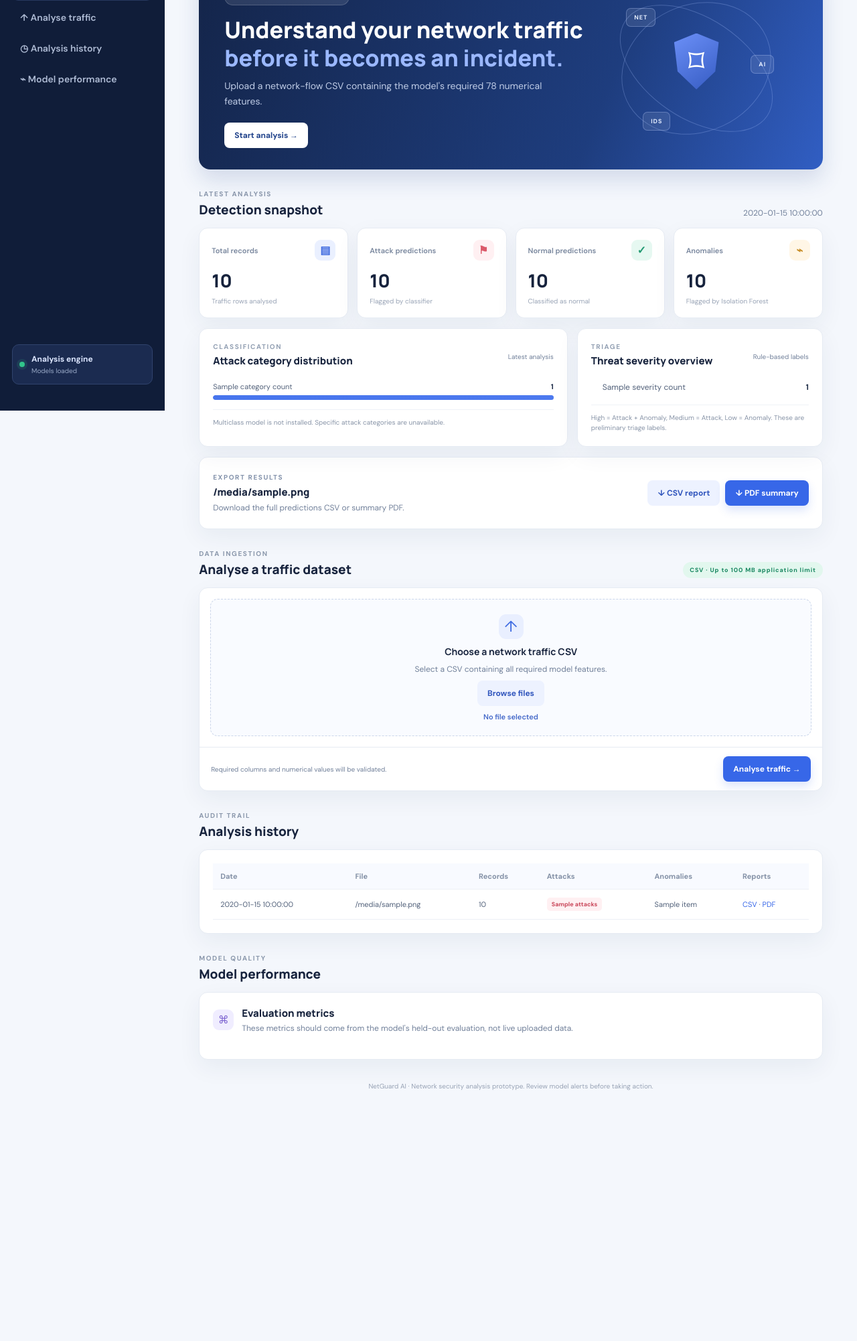
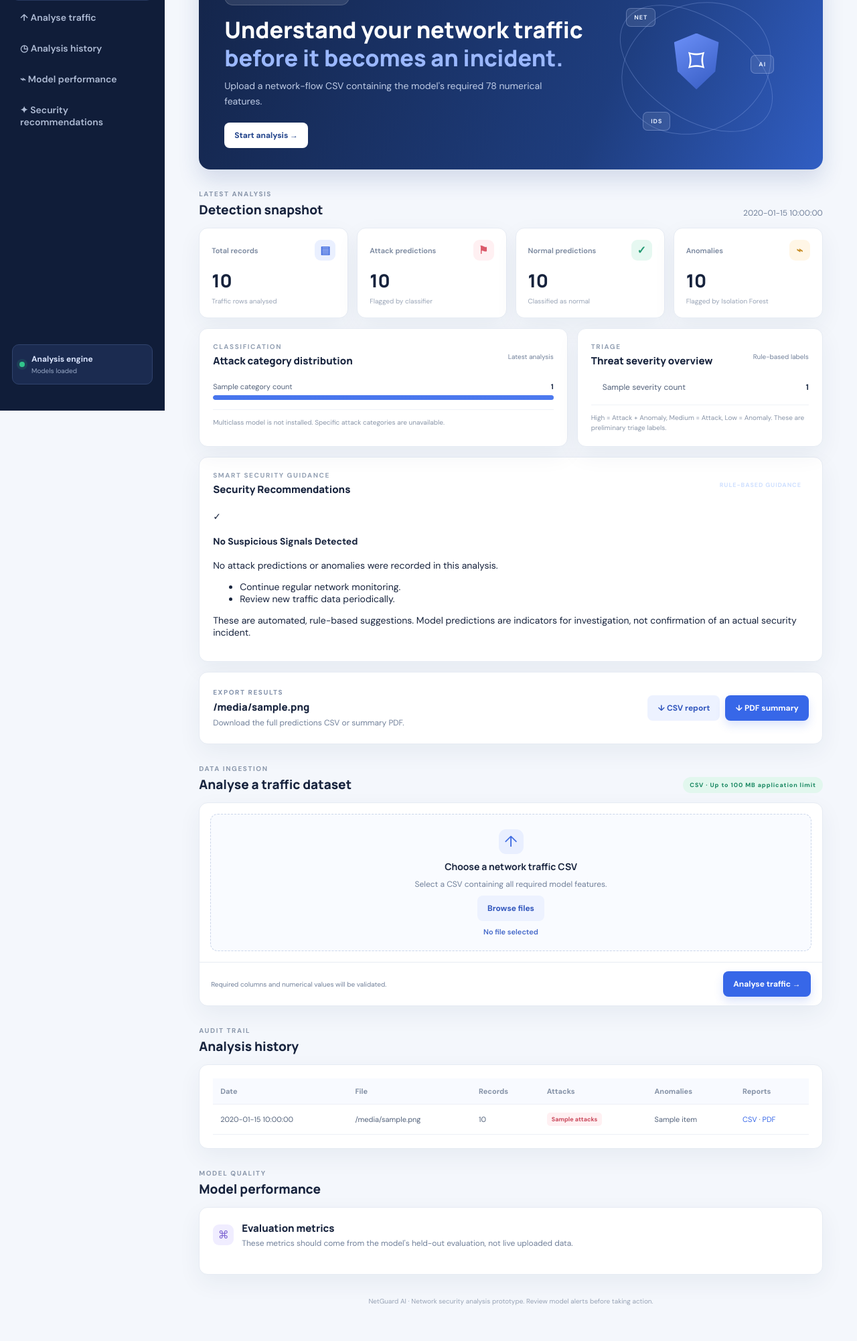
Before and after one commit to Jaspreetkaur203/NetGuard-AI, a Flask app: template templates/index.html in a window 1280 px wide. Shown: the part 187-2189 px from the top of the page at 67% size. Before the commit the page ends 1815 px from the top, so only its background shows below. Run offline with Flask 3, Linux system fonts and the light colour scheme; the template is opened without the code that fills it: most values are stand-ins (such as "Sample title", 1, 10 or a date in 2020); parts of the project's set-up code (start-up, migrations or seed data) failed here and were passed over.

Commit message:
Update index.html

```diff
--- a/templates/index.html
+++ b/templates/index.html
@@ -11,6 +11,7 @@
 <body>
 <div class="app-shell">
 
+    <!-- SIDEBAR -->
     <aside class="sidebar">
 
         <a class="brand" href="{{ url_for('home') }}">
@@ -27,6 +28,7 @@
         <a class="nav-link" href="#upload">↑ Analyse traffic</a>
         <a class="nav-link" href="#history">◷ Analysis history</a>
         <a class="nav-link" href="#models">⌁ Model performance</a>
+        <a class="nav-link" href="#recommendations">✦ Security recommendations</a>
 
         <div class="sidebar-bottom">
             <div class="status-card">
@@ -41,6 +43,7 @@
     </aside>
 
 
+    <!-- MAIN CONTENT -->
     <main class="main-content">
 
         <header class="topbar">
@@ -61,6 +64,7 @@
         </header>
 
 
+        <!-- FLASH MESSAGES -->
         {% with messages = get_flashed_messages(with_categories=true) %}
             {% for category, message in messages %}
                 <div class="flash {{ category }}">{{ message }}</div>
@@ -68,7 +72,9 @@
         {% endwith %}
 
 
+        <!-- HERO SECTION -->
         <section class="hero-panel">
+
             <div>
                 <span class="pill pill-blue">AI-POWERED TRAFFIC ANALYSIS</span>
 
@@ -95,9 +101,11 @@
                 <span class="node node-b">AI</span>
                 <span class="node node-c">IDS</span>
             </div>
+
         </section>
 
 
+        <!-- LATEST ANALYSIS -->
         <section class="section-heading">
             <div>
                 <p class="eyebrow">LATEST ANALYSIS</p>
@@ -112,6 +120,7 @@
 
         {% if latest %}
 
+        <!-- STATISTICS -->
         <section class="stat-grid">
 
             <article class="stat-card">
@@ -153,6 +162,7 @@
         </section>
 
 
+        <!-- ATTACK AND SEVERITY ANALYSIS -->
         <section class="two-column">
 
             <article class="panel">
@@ -250,11 +260,145 @@
         </section>
 
 
+        <!-- NEW SECURITY RECOMMENDATIONS -->
+        <section class="panel recommendations-panel" id="recommendations">
+
+            <div class="panel-heading">
+                <div>
+                    <p class="eyebrow">SMART SECURITY GUIDANCE</p>
+                    <h3>Security Recommendations</h3>
+                </div>
+
+                <span class="pill pill-blue">RULE-BASED GUIDANCE</span>
+            </div>
+
+
+            {% if latest.attacks > 0 or latest.anomalies > 0 %}
+
+            <div class="recommendation-list">
+
+
+                {% if latest.attacks > 0 %}
+
+                <div class="recommendation-card recommendation-warning">
+
+                    <div class="recommendation-icon">!</div>
+
+                    <div>
+                        <h4>Attack Predictions Detected</h4>
+
+                        <p>
+                            {{ latest.attacks }} traffic records have
+                            been classified as potential attacks.
+                        </p>
+
+                        <ul>
+                            <li>Review the flagged traffic records.</li>
+                            <li>Verify source IP and destination details.</li>
+                            <li>Compare findings with authorised firewall logs.</li>
+                        </ul>
+                    </div>
+
+                </div>
+
+                {% endif %}
+
+
+                {% if latest.anomalies > 0 %}
+
+                <div class="recommendation-card recommendation-info">
+
+                    <div class="recommendation-icon">⌁</div>
+
+                    <div>
+                        <h4>Unusual Traffic Behaviour</h4>
+
+                        <p>
+                            {{ latest.anomalies }} records have been
+                            flagged by the anomaly detection model.
+                        </p>
+
+                        <ul>
+                            <li>Review unusual traffic patterns.</li>
+                            <li>Compare records with normal network activity.</li>
+                            <li>Check relevant network monitoring logs.</li>
+                        </ul>
+                    </div>
+
+                </div>
+
+                {% endif %}
+
+
+                {% if latest.severity_counts.get('High', 0) > 0 %}
+
+                <div class="recommendation-card recommendation-critical">
+
+                    <div class="recommendation-icon">!</div>
+
+                    <div>
+                        <h4>High Priority Review</h4>
+
+                        <p>
+                            {{ latest.severity_counts.get('High', 0) }}
+                            records have both Attack and Anomaly flags.
+                        </p>
+
+                        <ul>
+                            <li>Review these records first.</li>
+                            <li>Verify findings before taking security action.</li>
+                        </ul>
+                    </div>
+
+                </div>
+
+                {% endif %}
+
+            </div>
+
+
+            {% else %}
+
+            <div class="recommendation-card recommendation-safe">
+
+                <div class="recommendation-icon">✓</div>
+
+                <div>
+                    <h4>No Suspicious Signals Detected</h4>
+
+                    <p>
+                        No attack predictions or anomalies were
+                        recorded in this analysis.
+                    </p>
+
+                    <ul>
+                        <li>Continue regular network monitoring.</li>
+                        <li>Review new traffic data periodically.</li>
+                    </ul>
+                </div>
+
+            </div>
+
+            {% endif %}
+
+
+            <p class="recommendation-disclaimer">
+                These are automated, rule-based suggestions.
+                Model predictions are indicators for investigation,
+                not confirmation of an actual security incident.
+            </p>
+
+        </section>
+        <!-- END SECURITY RECOMMENDATIONS -->
+
+
+        <!-- REPORT DOWNLOAD -->
         <section class="panel report-actions">
 
             <div>
                 <p class="eyebrow">EXPORT RESULTS</p>
                 <h3>{{ latest.filename }}</h3>
+
                 <p class="muted small">
                     Download the full predictions CSV or summary PDF.
                 </p>
@@ -276,6 +420,7 @@
 
         </section>
 
+
         {% else %}
 
         <section class="empty-panel">
@@ -288,6 +433,7 @@
         {% endif %}
 
 
+        <!-- ALERTS -->
         {% if alerts %}
 
         <section class="panel">
@@ -312,6 +458,7 @@
 
                     <div>
                         <b>{{ alert.Predicted_Attack_Type }}</b>
+
                         <small>
                             {{ alert.Attack_Prediction }}
                             · {{ alert.Anomaly_Status }}
@@ -337,13 +484,18 @@
         {% endif %}
 
 
+        <!-- UPLOAD SECTION -->
         <section class="section-heading" id="upload">
+
             <div>
                 <p class="eyebrow">DATA INGESTION</p>
                 <h2>Analyse a traffic dataset</h2>
             </div>
 
-            <span class="pill pill-green">CSV · Up to 100 MB application limit</span>
+            <span class="pill pill-green">
+                CSV · Up to 100 MB application limit
+            </span>
+
         </section>
 
 
@@ -400,6 +552,7 @@
         </section>
 
 
+        <!-- PREDICTION OUTPUT -->
         {% if preview %}
 
         <section class="panel" id="results">
@@ -409,6 +562,7 @@
                     <p class="eyebrow">PREDICTION OUTPUT</p>
                     <h3>First {{ preview|length }} records</h3>
                 </div>
+
                 <span class="muted tiny">Search and filter</span>
             </div>
 
@@ -492,11 +646,14 @@
         {% endif %}
 
 
+        <!-- ANALYSIS HISTORY -->
         <section class="section-heading" id="history">
+
             <div>
                 <p class="eyebrow">AUDIT TRAIL</p>
                 <h2>Analysis history</h2>
             </div>
+
         </section>
 
 
@@ -568,11 +725,14 @@
         </section>
 
 
+        <!-- MODEL PERFORMANCE -->
         <section class="section-heading" id="models">
+
             <div>
                 <p class="eyebrow">MODEL QUALITY</p>
                 <h2>Model performance</h2>
             </div>
+
         </section>
 
 
@@ -635,10 +795,10 @@
 </div>
 
 
+<!-- JAVASCRIPT -->
 <script>
 
     const fileInput = document.getElementById("fileInput");
-
     const fileName = document.getElementById("fileName");
 
     if (fileInput) {
@@ -655,7 +815,6 @@
 
 
     const form = document.getElementById("uploadForm");
-
     const analyzeButton = document.getElementById("analyzeButton");
 
     if (form && analyzeButton) {
@@ -663,7 +822,6 @@
         form.addEventListener("submit", () => {
 
             analyzeButton.disabled = true;
-
             analyzeButton.textContent = "Analysing...";
 
         });
@@ -672,14 +830,12 @@
 
 
     const search = document.getElementById("tableSearch");
-
     const filter = document.getElementById("statusFilter");
 
 
     function filterRows() {
 
         const term = (search?.value || "").toLowerCase();
-
         const status = filter?.value || "all";
 
         document.querySelectorAll("#resultsTable tbody tr").forEach(row => {
@@ -699,7 +855,6 @@
 
 
     search?.addEventListener("input", filterRows);
-
     filter?.addEventListener("change", filterRows);
 
 </script>
```
Lines whose indentation alone changed are shown as unchanged.
